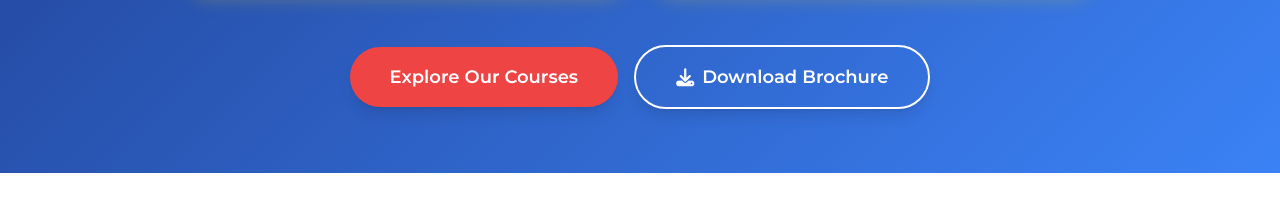
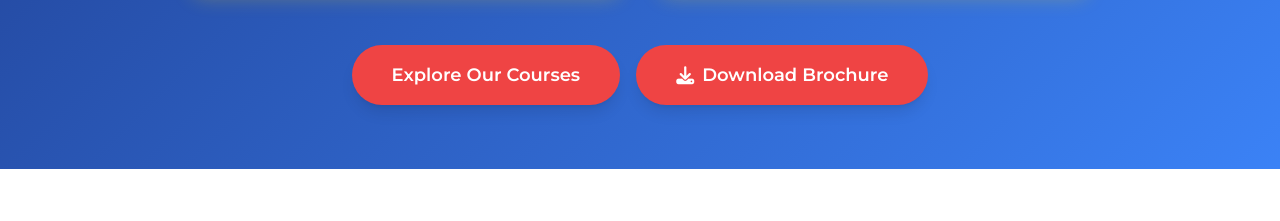
Before and after one commit to britishinstituteindore/website, a plain HTML site: page index.html in a window 1280 px wide. Shown: the part 579-800 px from the top of the page. Drawn offline with nearby package versions, Linux system fonts and the light colour scheme.

Commit message:
Update index.html

```diff
--- a/index.html
+++ b/index.html
@@ -366,7 +366,7 @@
 
                             <div class="flex flex-col sm:flex-row justify-center items-center gap-4 mt-8 md:mt-12 hero-anim delay-400">
                                 <a href="#" onclick="showPage('courses')" class="btn-fancy bg-red-500 text-white font-bold px-8 py-3 md:px-10 md:py-4 rounded-full hover:bg-red-600 text-base md:text-lg shadow-lg w-full sm:w-auto">Explore Our Courses</a>
-                                <a href="British_Institute_Brochure.pdf" download class="btn-fancy btn-ghost font-bold px-8 py-3 md:px-10 md:py-4 rounded-full text-base md:text-lg shadow-lg w-full sm:w-auto flex items-center justify-center">
+                                <a href="British_Institute_Brochure.pdf" download class="btn-fancy bg-red-500 text-white font-bold px-8 py-3 md:px-10 md:py-4 rounded-full hover:bg-red-600 text-base md:text-lg shadow-lg w-full sm:w-auto flex items-center justify-center">
                                     <i class="fas fa-download mr-2"></i> Download Brochure
                                 </a>
                             </div>
```
